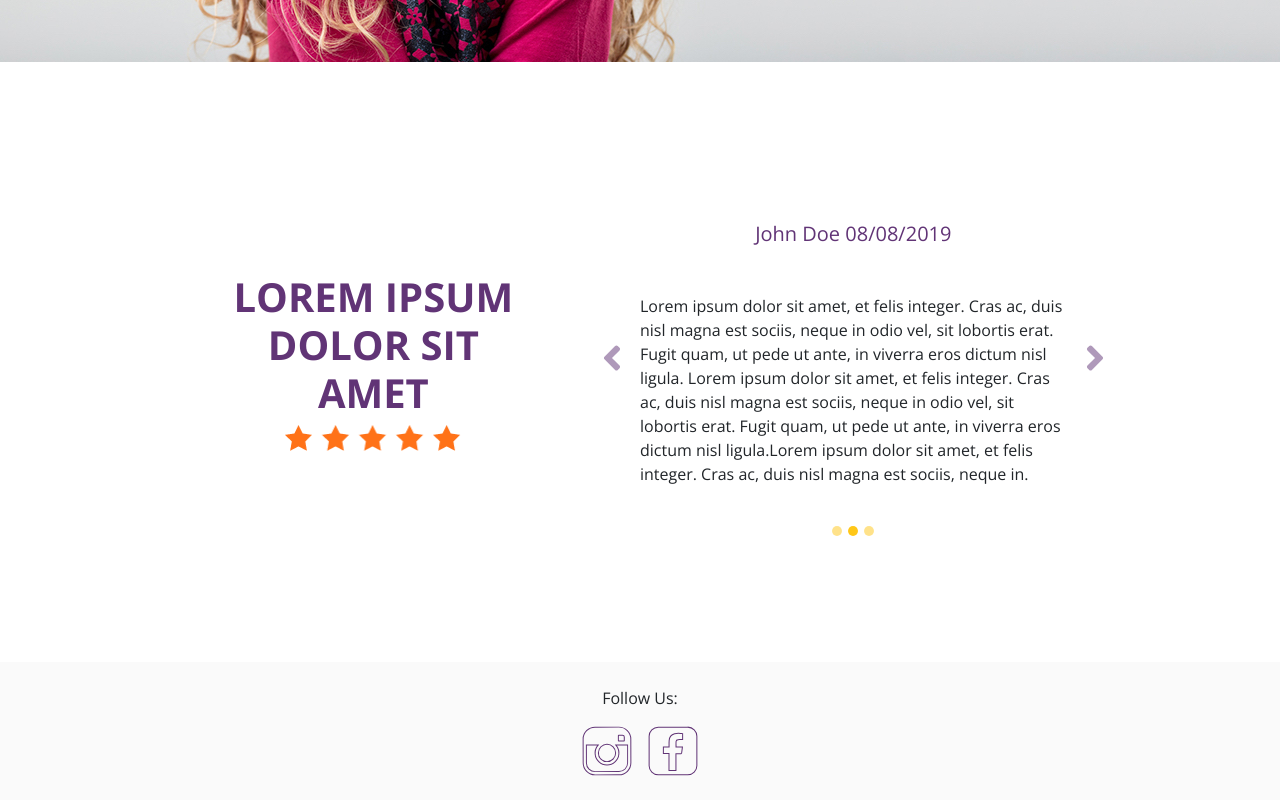
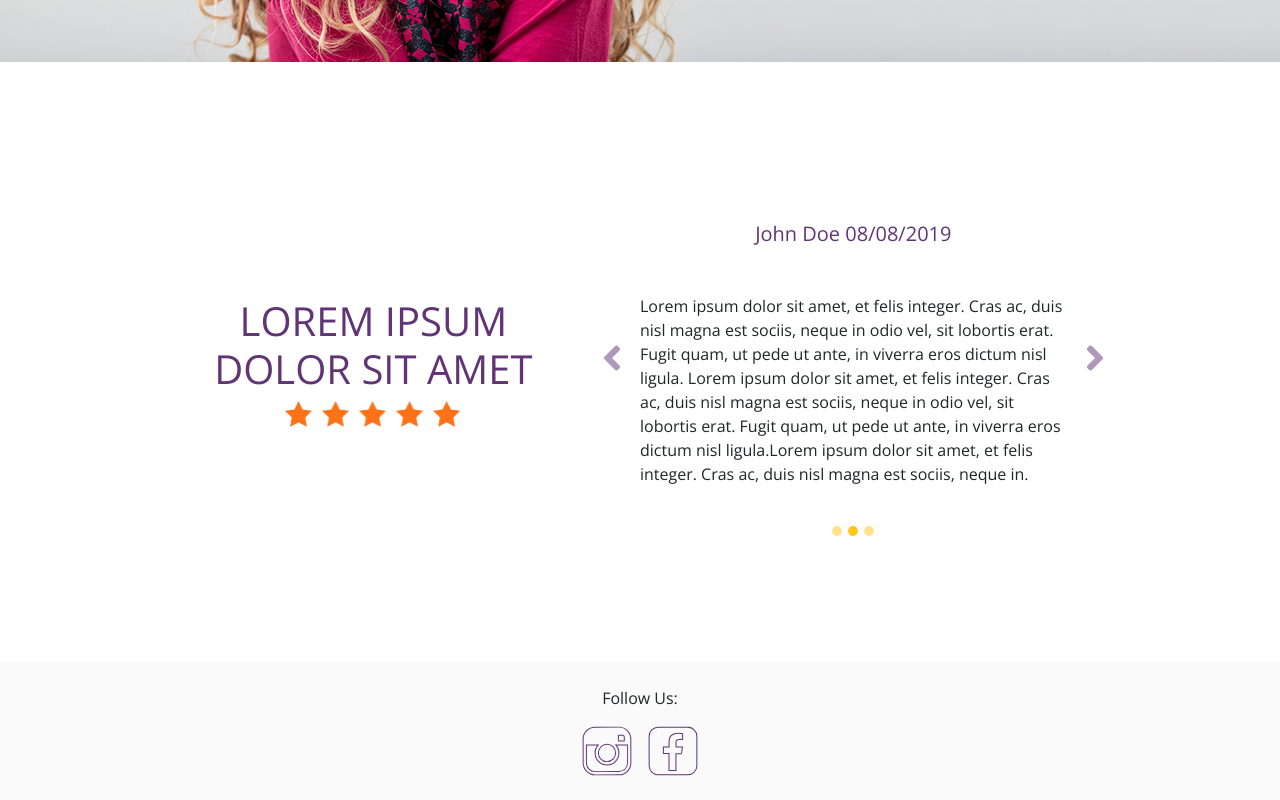
Before and after one commit to awstin17/rg-challenge, a Vue app: page / in a window 1280 px wide. Shown: the part 3014-3814 px from the top of the page. Built offline with nearby package versions, Linux system fonts and the light colour scheme; the HTML template or start-up script is replaced by a standard one.

Commit message:
finished third section cleanup

```diff
--- a/src/components/Fifth-Section.vue
+++ b/src/components/Fifth-Section.vue
@@ -1,16 +1,15 @@
 <template>
   <div class="container-fluid p-0">
-    <div class="row no-gutters align-items-center pb-5 pb-sm-0" style="min-height: 600px">
-      <div class="py-5 col-12 col-sm-3 offset-sm-2 d-flex flex-column justify-content-center">
-        <h1 class="text-center font-weight-bold" style="color: #613476">LOREM IPSUM DOLOR SIT AMET</h1>
-        <img
-          src="../assets/stars.png"
-          style="height: auto; width: 100%; max-width: 176px; max-height: 26px"
-          class="m-auto"
-        />
+    <div id="third-section-row" class="row no-gutters align-items-center pb-5 pb-sm-0">
+      <div
+        id="left-column"
+        class="col-10 offset-1 col-sm-4 offset-sm-1 col-md-3 offset-md-2 d-flex flex-column justify-content-center py-5 py-sm-0"
+      >
+        <h1 class="text-center text-secondary">LOREM IPSUM DOLOR SIT AMET</h1>
+        <img id="stars-image" src="../assets/stars.png" class="m-auto h-auto w-100" />
       </div>
 
-      <div class="col-8 offset-2 col-sm-4 offset-sm-1 pb-5 pb-sm-0">
+      <div id="right-column" class="col-8 offset-2 col-sm-5 offset-sm-1 col-md-4 pb-4 pb-sm-0">
         <Carousel />
       </div>
     </div>
@@ -33,4 +32,12 @@ export default class FifthSection extends Vue {
 
 <!-- Add "scoped" attribute to limit CSS to this component only -->
 <style scoped lang="scss">
+#third-section-row {
+  min-height: 600px;
+}
+
+#stars-image {
+  max-width: 176px;
+  max-height: 26px;
+}
 </style>
```
